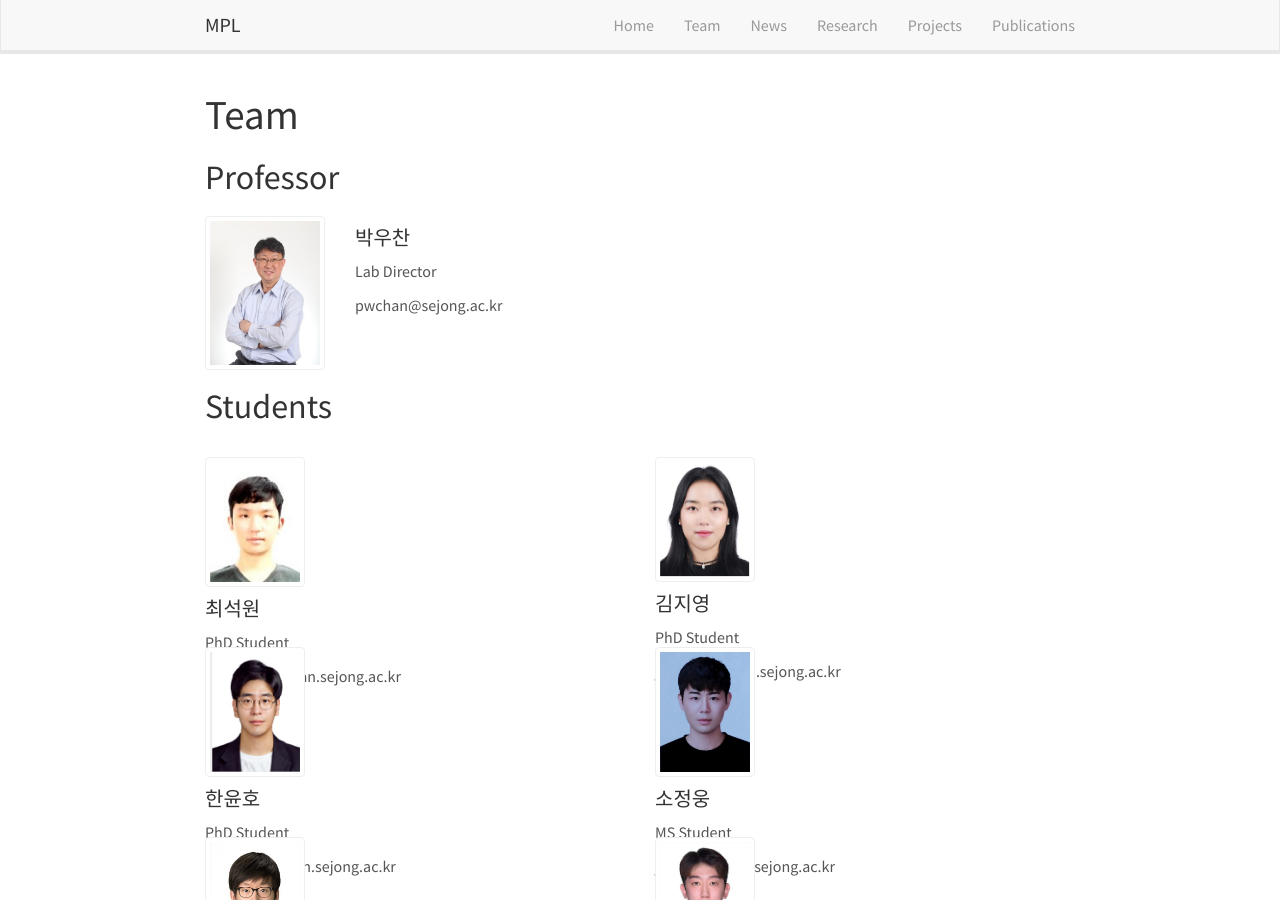
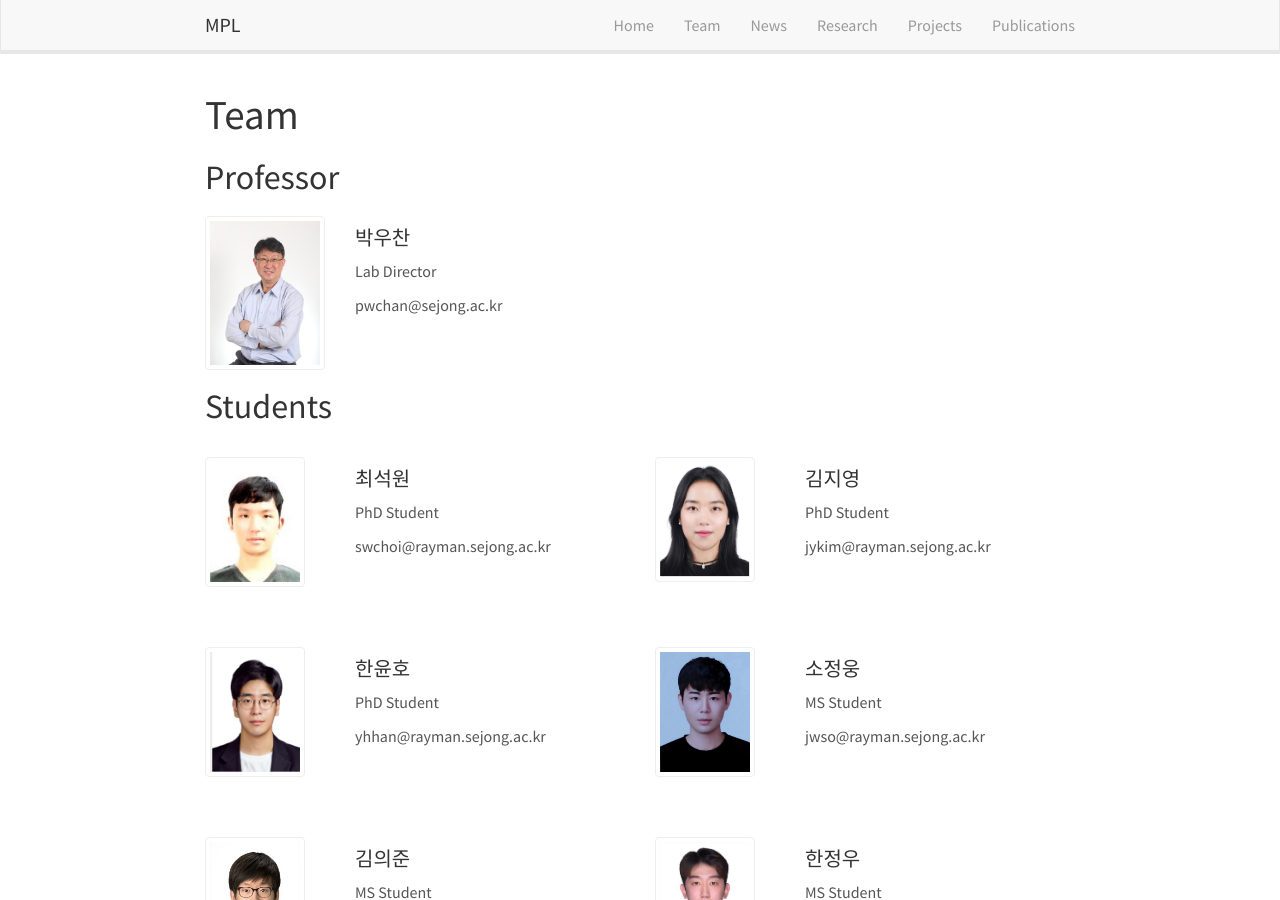
Before and after one commit to MPLRayman/webtest2, a Jekyll site: the page built from _pages/team/index.html, in a window 1280 px wide and 900 px high. Built offline with Jekyll 4.4.1, drawn with Linux system fonts in a browser that asks for light colours; nearby versions of some CDN libraries.

Commit message:
kmj test commit

```diff
--- a/_pages/team/index.html
+++ b/_pages/team/index.html
@@ -64,7 +64,7 @@
                             class="card-img img-responsive img-thumbnail"
                             style="max-width: 100px;"/>
                     </div>
-                    <div class="col-md-10">
+                    <div class="col-md-8">
                         <div class="card-body">
                             <h4 class="card-title">{{ member.title }}</h4>
                             <p class="card-text">{{ member.role }}</p>
```
